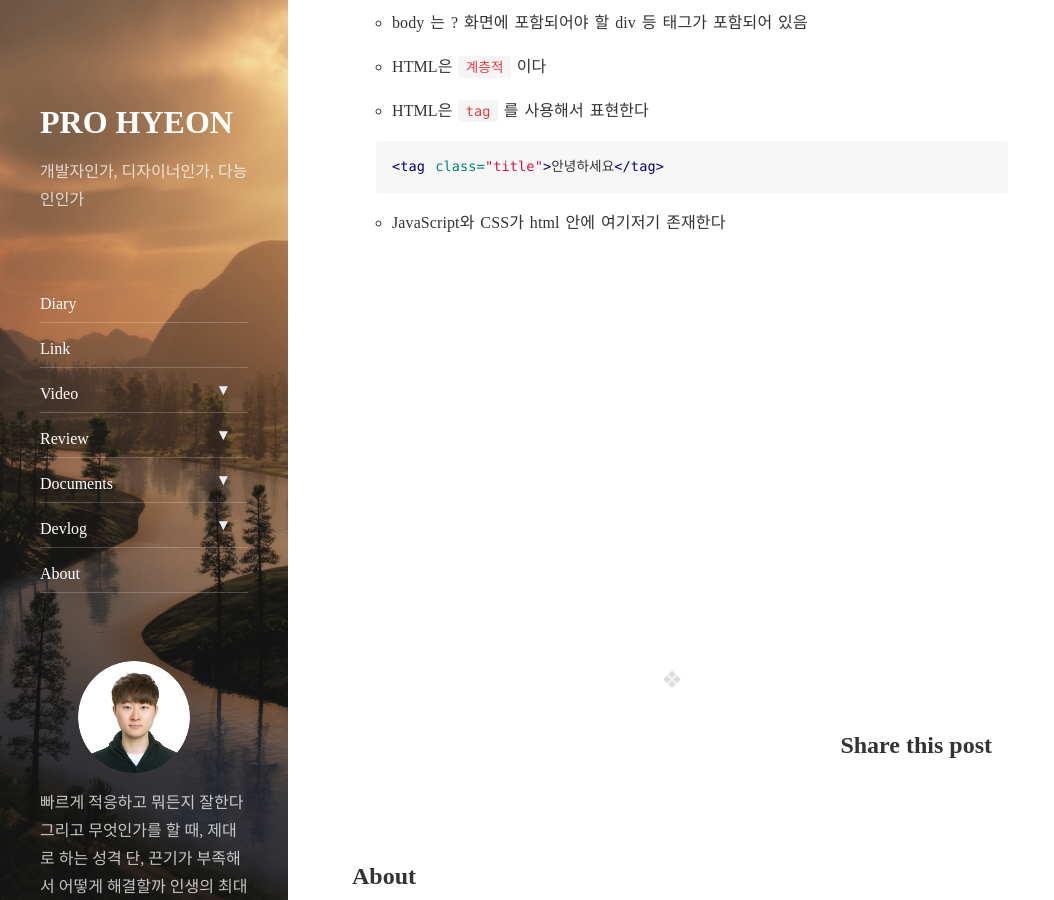
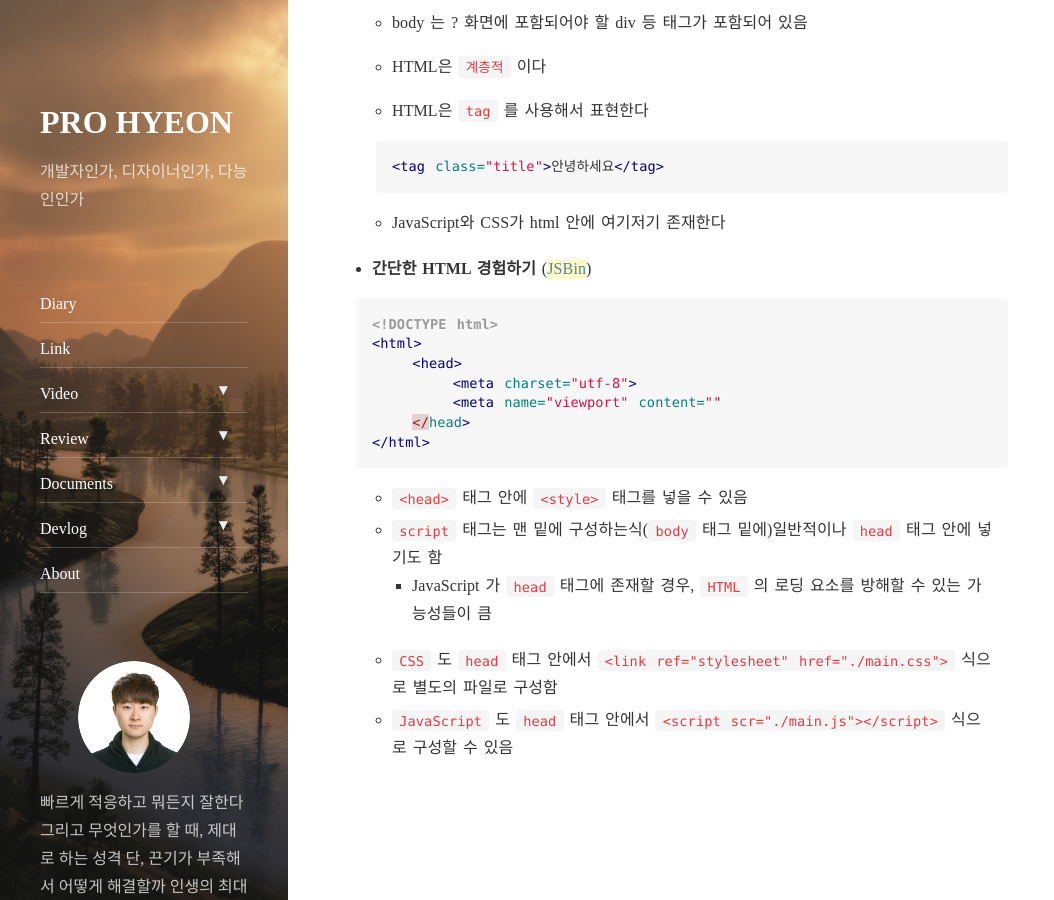
Before and after one commit to antaehyeon/antaehyeon.github.io, a Jekyll site: the page built from _posts/2018-07-05-[코드스쿼드]-프론트엔드-LV3-Web의-이해.md, in a window 1280 px wide and 900 px high, scrolled down 4955 px. Shown: the whole window, without its empty margins (0-1054 px from the left). Built offline with Jekyll 4.4.1, drawn with Linux system fonts in a browser that asks for light colours; nearby versions of some CDN libraries; comment, search, counter and statistics services are not loaded.

Commit message:
Docs: 코드스쿼드 프론트엔드 레벨3 학습일지 간단한 HTML 경험 내용 추가

````diff
--- a/_posts/2018-07-05-[코드스쿼드]-프론트엔드-LV3-Web의-이해.md
+++ b/_posts/2018-07-05-[코드스쿼드]-프론트엔드-LV3-Web의-이해.md
@@ -134,3 +134,21 @@ comments: true
     ```
 
   - JavaScript와 CSS가 html 안에 여기저기 존재한다
+
+- **간단한 HTML 경험하기** ([JSBin](http://jsbin.com/?html,output))
+
+  ```html
+  <!DOCTYPE html>
+  <html>
+      <head>
+          <meta charset="utf-8">
+          <meta name="viewport" content=""
+      </head>
+  </html>
+  ```
+
+  - `<head>` 태그 안에 `<style>` 태그를 넣을 수 있음
+  - `script` 태그는 맨 밑에 구성하는식(`body` 태그 밑에)일반적이나 `head` 태그 안에 넣기도 함
+    - JavaScript 가 `head` 태그에 존재할 경우, `HTML` 의 로딩 요소를 방해할 수 있는 가능성들이 큼
+  - `CSS` 도 `head` 태그 안에서 `<link ref="stylesheet" href="./main.css">` 식으로 별도의 파일로 구성함
+  - `JavaScript` 도 `head` 태그 안에서 `<script scr="./main.js"></script>` 식으로 구성할 수 있음
````
